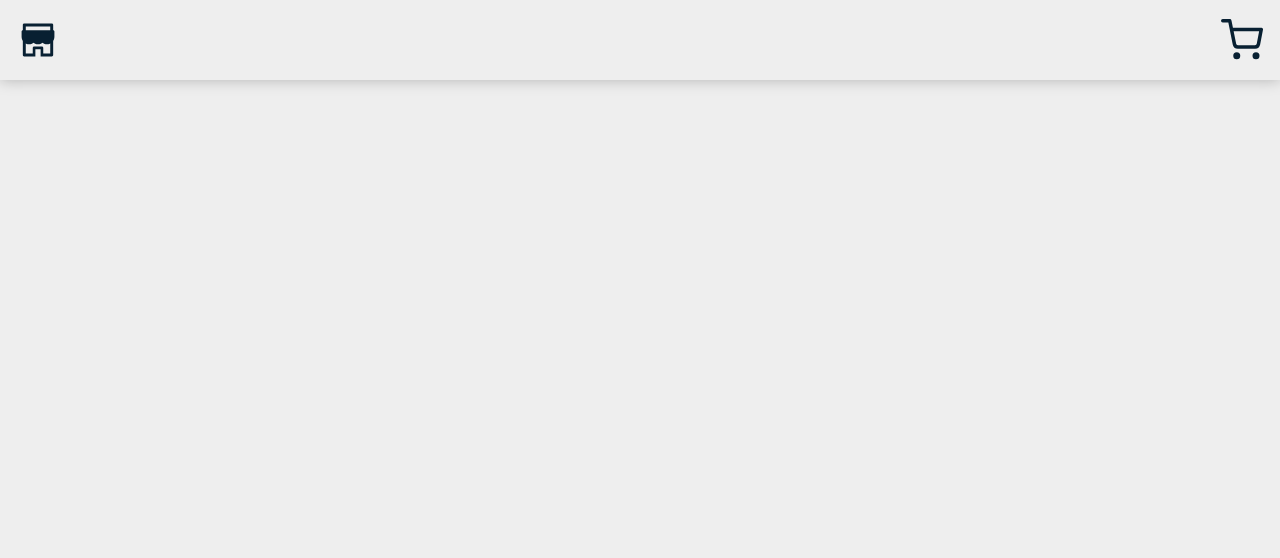
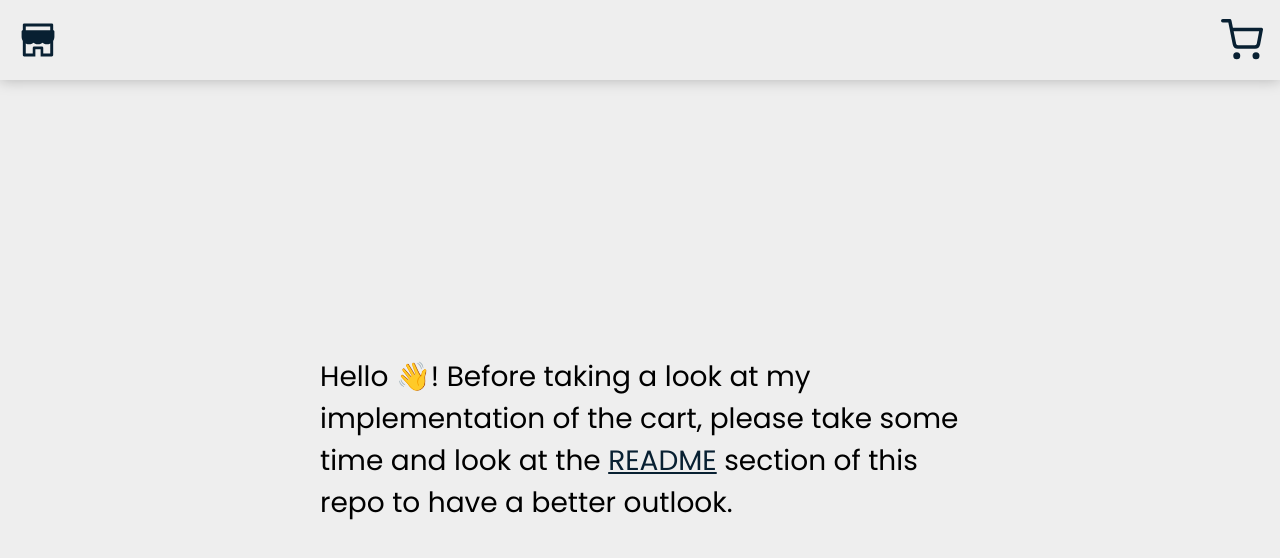
Before and after one commit to SamyZog/cart-demo, a React (Create React App) app: page /#/cart in a window 1280 px wide. Shown: the top 558 px of the page. Built offline with nearby package versions, Linux system fonts and the light colour scheme.

Commit message:
minor changes

```diff
--- a/src/App.js
+++ b/src/App.js
@@ -1,3 +1,5 @@
+import Box from "./components/layout/Box";
+import Center from "./components/layout/Center";
 import Main from "./components/sectioning/Main/Main";
 import Cartpage from "./routes/Cartpage/Cartpage";
 
@@ -10,6 +12,25 @@ function App() {
 			<Header />
 			<Main>
 				<Switch>
+					<Route exact path="/">
+						<Center style={{ height: "90vh", width: "50%" }}>
+							<Box style={{ fontSize: "2em" }}>
+								Hello 👋! Before taking a look at my implementation of the cart, please take some time
+								and look at the{" "}
+								<a
+									rel="noreferrer"
+									target="_blank"
+									style={{ textDecoration: "underline" }}
+									href="https://github.com/SamyZog/optimax-test#readme"
+								>
+									README
+								</a>{" "}
+								section of this repo to have a better outlook.
+							</Box>
+						</Center>
+					</Route>
+				</Switch>
+				<Switch>
 					<Route path="/cart">
 						<Cartpage />
 					</Route>
--- a/src/styles/_defaults.scss
+++ b/src/styles/_defaults.scss
@@ -1,6 +1,7 @@
 a {
 	text-decoration: none;
 	transition-duration: var(--duration);
+	display: inline-block;
 
 	&:link,
 	&:visited {
```
